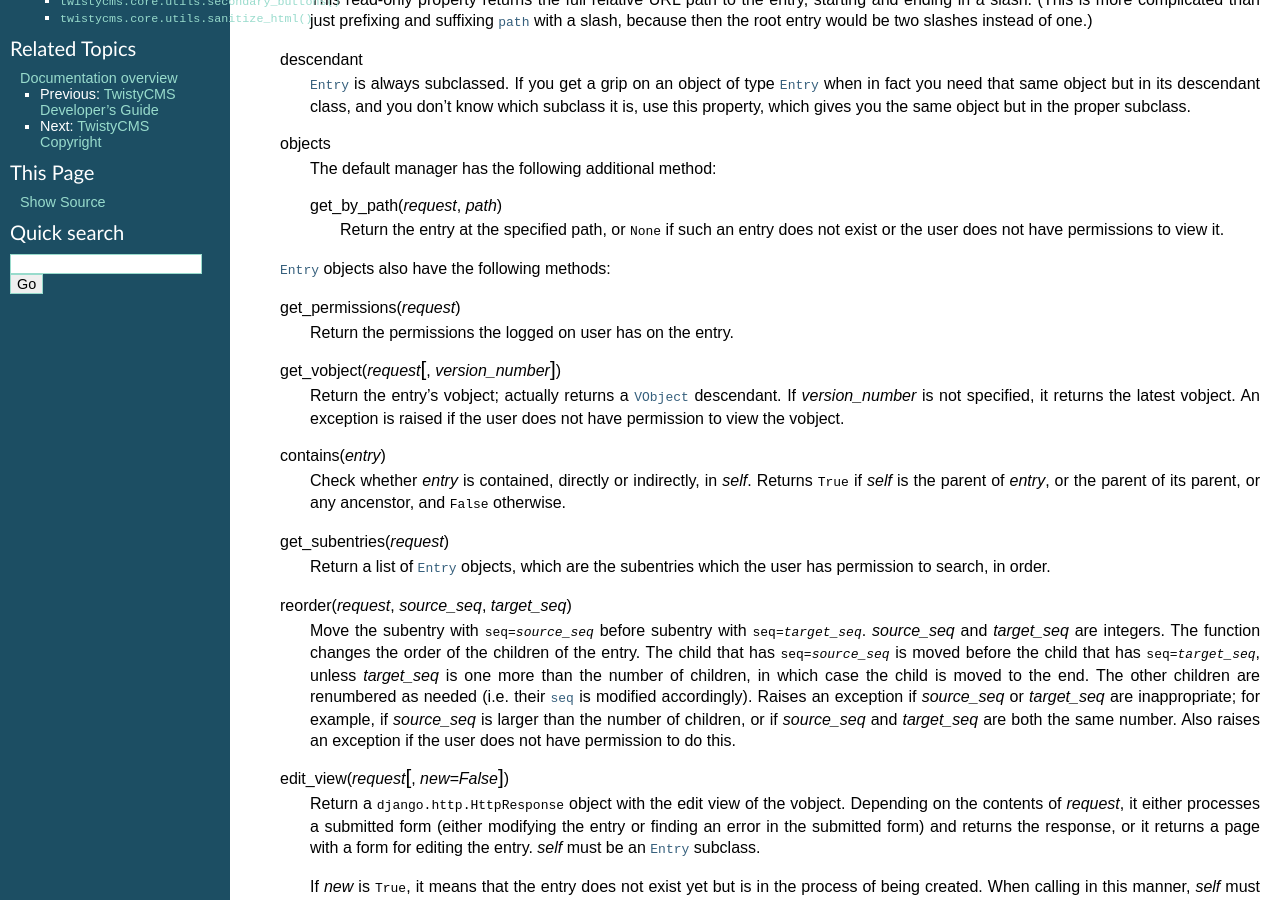
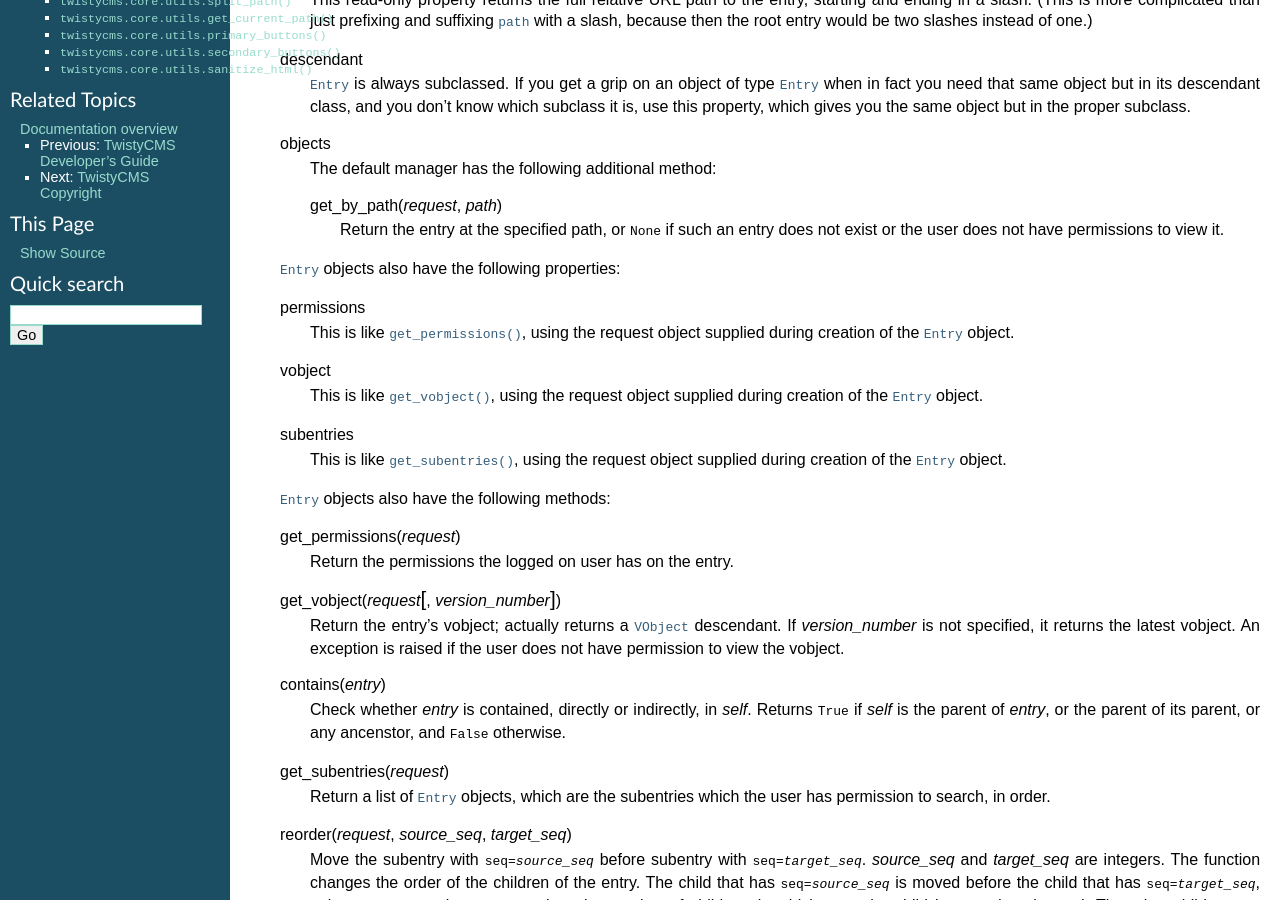
Before and after one commit to aptiko/zadig, a Sphinx documentation site: the page built from docs/api.txt, in a window 1280 px wide and 900 px high, scrolled down 964 px. Built offline with Sphinx 7.4.7, drawn with Linux system fonts in a browser that asks for light colours; some of the changed text lies outside the part shown.

```diff
--- a/docs/api.txt
+++ b/docs/api.txt
@@ -96,6 +96,29 @@ Entry
          Return the entry at the specified path, or
          :const:`None` if such an entry does not exist or the user
          does not have permissions to view it.
+
+   :class:`~twistycms.core.models.Entry` objects also have the following properties:
+
+   .. attribute:: twistycms.core.models.Entry.permissions
+
+      This is like
+      :meth:`~twistycms.core.models.Entry.get_permissions()`, using
+      the request object supplied during creation of the
+      :class:`~twistycms.core.models.Entry` object.
+
+   .. attribute:: twistycms.core.models.Entry.vobject
+
+      This is like
+      :meth:`~twistycms.core.models.Entry.get_vobject()`, using the
+      request object supplied during creation of the
+      :class:`~twistycms.core.models.Entry` object.
+
+   .. attribute:: twistycms.core.models.Entry.subentries
+
+      This is like
+      :meth:`~twistycms.core.models.Entry.get_subentries()`, using the
+      request object supplied during creation of the
+      :class:`~twistycms.core.models.Entry` object.
 
    :class:`~twistycms.core.models.Entry` objects also have the following methods:
 
--- a/static/style.css
+++ b/static/style.css
@@ -61,3 +61,5 @@ ul.errorlist { color: red; font-weight: bold; list-style-type: none; margin-left
 
 pre { background-color: #DEE7EC; border:1px solid #8CACBB; color:Black; font-family:Monaco,"Courier New",Courier,monospace; font-size:100%; overflow:auto; padding:1em; }
 .discreet { color:#76797C; font-size:90%; font-weight:normal; }
+dl.pageIndex dt { font-weight: bold; }
+dl.pageIndex dd { line-height: 1.5em; }
```
Also changed, not shown: 2 other files.
